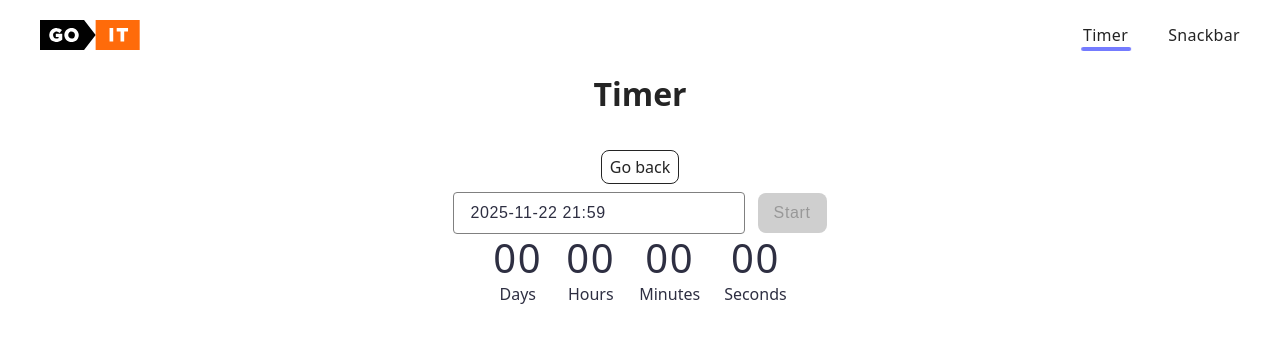
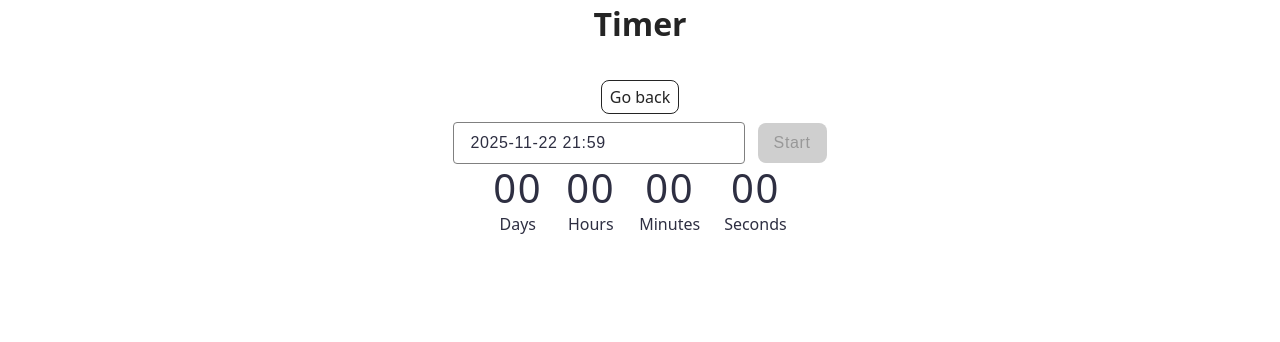
Before and after one commit to Valeriia2707/goit-js-hw-10, a plain HTML site: page 1-timer.html in a window 1280 px wide. Drawn offline with Linux system fonts and the light colour scheme.

Commit message:
Deploying to gh-pages from @ Valeriia2707/goit-js-hw-10@e2b828a5cfccd45d433c6d72234ebf24b39dc084 🚀

```diff
--- a/1-timer.html
+++ b/1-timer.html
@@ -12,26 +12,6 @@
     <link rel="stylesheet" crossorigin href="/goit-js-hw-10/assets/styles-3x_aKtd7.css">
   </head>
   <body>
-    <header class="header">
-  <div class="container">
-    <nav class="nav">
-      <a class="nav-logo" href="./index.html" aria-label="Site logo">
-        <svg class="nav-logo-icon" width="100" height="30">
-          <use href="/goit-js-hw-10/assets/sprite-E8vg0sBb.svg#logo"></use>
-        </svg>
-      </a>
-      <ul class="nav-list">
-        <li class="nav-item">
-          <a class="nav-link active" href="../1-timer.html">Timer</a>
-        </li>
-        <li class="nav-item">
-          <a class="nav-link {=$highlight-curr}" href="../2-snackbar.html">Snackbar</a>
-        </li>
-      </ul>
-    </nav>
-  </div>
-</header>
-
 
     <main>
       <div class="container">
--- a/1-timer.js
+++ b/1-timer.js
@@ -1,2 +1,2 @@
-import"./assets/modulepreload-polyfill-B5Qt9EMX.js";/* empty css                      */import{f,i as y}from"./assets/vendor-BbbuE1sJ.js";const r=document.querySelector("#datetime-picker"),o=document.querySelector("[data-start]"),p=document.querySelector("[data-days]"),S=document.querySelector("[data-hours]"),b=document.querySelector("[data-minutes]"),q=document.querySelector("[data-seconds]");let c=null,d=null;o.disabled=!0;const D={enableTime:!0,time_24hr:!0,defaultDate:new Date,minuteIncrement:1,onClose(t){const e=t[0];if(e<=Date.now()){o.disabled=!0,y.error({message:"Please choose a date in the future",position:"topRight"});return}c=e,o.disabled=!1}};f(r,D);o.addEventListener("click",()=>{o.disabled=!0,r.disabled=!0,d=setInterval(()=>{const t=c-Date.now();if(t<=0){clearInterval(d),u({days:0,hours:0,minutes:0,seconds:0}),r.disabled=!1;return}const e=E(t);u(e)},1e3)});function u({days:t,hours:e,minutes:s,seconds:a}){p.textContent=t,S.textContent=n(e),b.textContent=n(s),q.textContent=n(a)}function n(t){return String(t).padStart(2,"0")}function E(t){const i=Math.floor(t/864e5),l=Math.floor(t%864e5/36e5),m=Math.floor(t%864e5%36e5/6e4),h=Math.floor(t%864e5%36e5%6e4/1e3);return{days:i,hours:l,minutes:m,seconds:h}}
+import"./assets/modulepreload-polyfill-B5Qt9EMX.js";/* empty css                      */import{f,i as y}from"./assets/vendor-BbbuE1sJ.js";const r=document.querySelector("#datetime-picker"),o=document.querySelector("[data-start]"),p=document.querySelector("[data-days]"),S=document.querySelector("[data-hours]"),b=document.querySelector("[data-minutes]"),q=document.querySelector("[data-seconds]");let c=null,d=null;o.disabled=!0;const D={enableTime:!0,time_24hr:!0,defaultDate:new Date,minuteIncrement:1,onClose(t){const e=t[0];if(e<=Date.now()){o.disabled=!0,y.error({message:"Please choose a date in the future",position:"topRight"});return}c=e,o.disabled=!1}};f(r,D);o.addEventListener("click",()=>{o.disabled=!0,r.disabled=!0,d=setInterval(()=>{const t=c-Date.now();if(t<=0){clearInterval(d),u({days:0,hours:0,minutes:0,seconds:0}),r.disabled=!1;return}const e=E(t);u(e)},1e3)});function u({days:t,hours:e,minutes:s,seconds:a}){p.textContent=n(t),S.textContent=n(e),b.textContent=n(s),q.textContent=n(a)}function n(t){return String(t).padStart(2,"0")}function E(t){const i=Math.floor(t/864e5),l=Math.floor(t%864e5/36e5),m=Math.floor(t%864e5%36e5/6e4),h=Math.floor(t%864e5%36e5%6e4/1e3);return{days:i,hours:l,minutes:m,seconds:h}}
 //# sourceMappingURL=1-timer.js.map
```
Also changed, not shown: 2-snackbar.html (+0 -19 lines), index.html (+3 -8 lines), assets/sprite-E8vg0sBb.svg (deleted), 1 other file.
